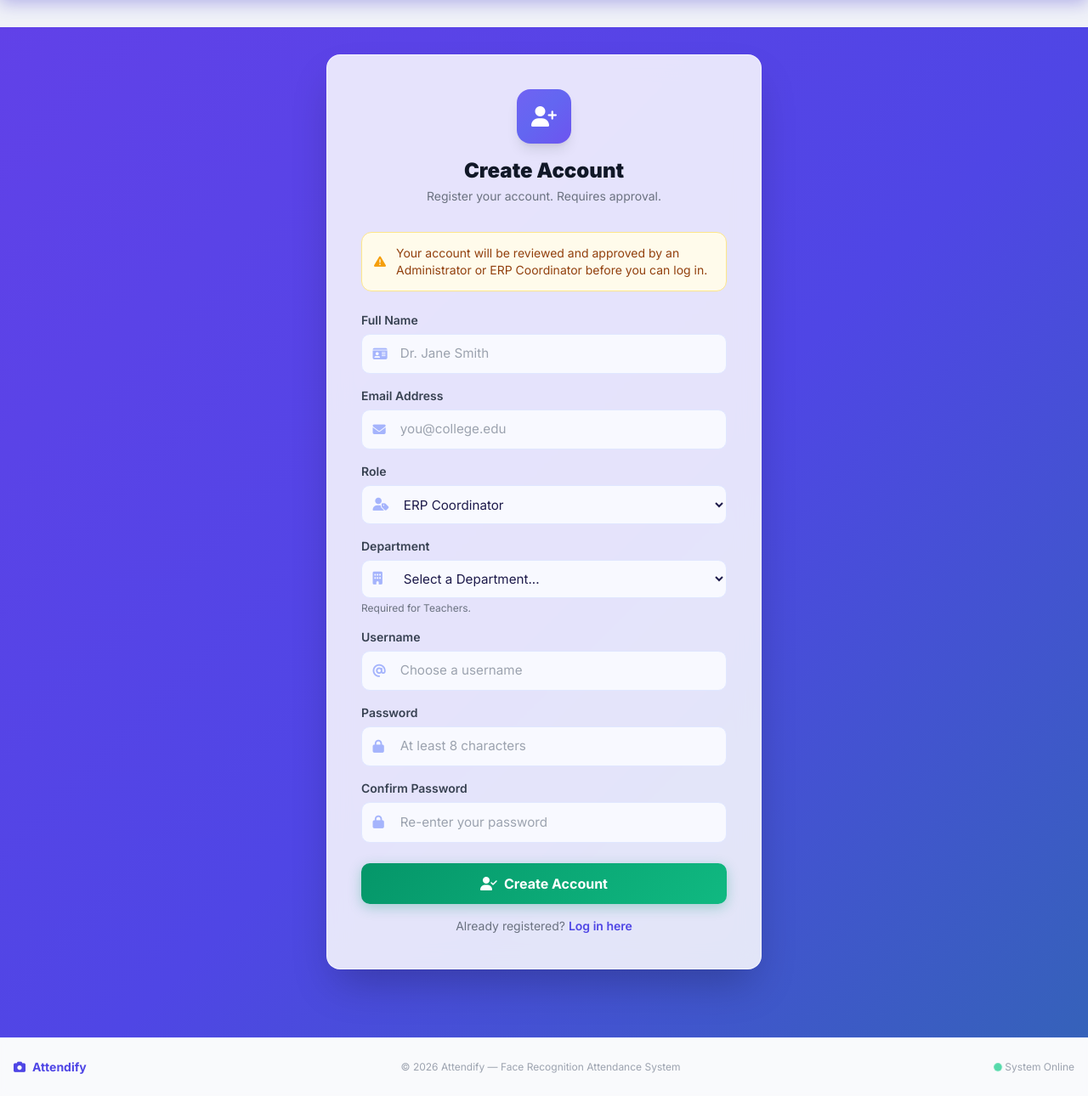
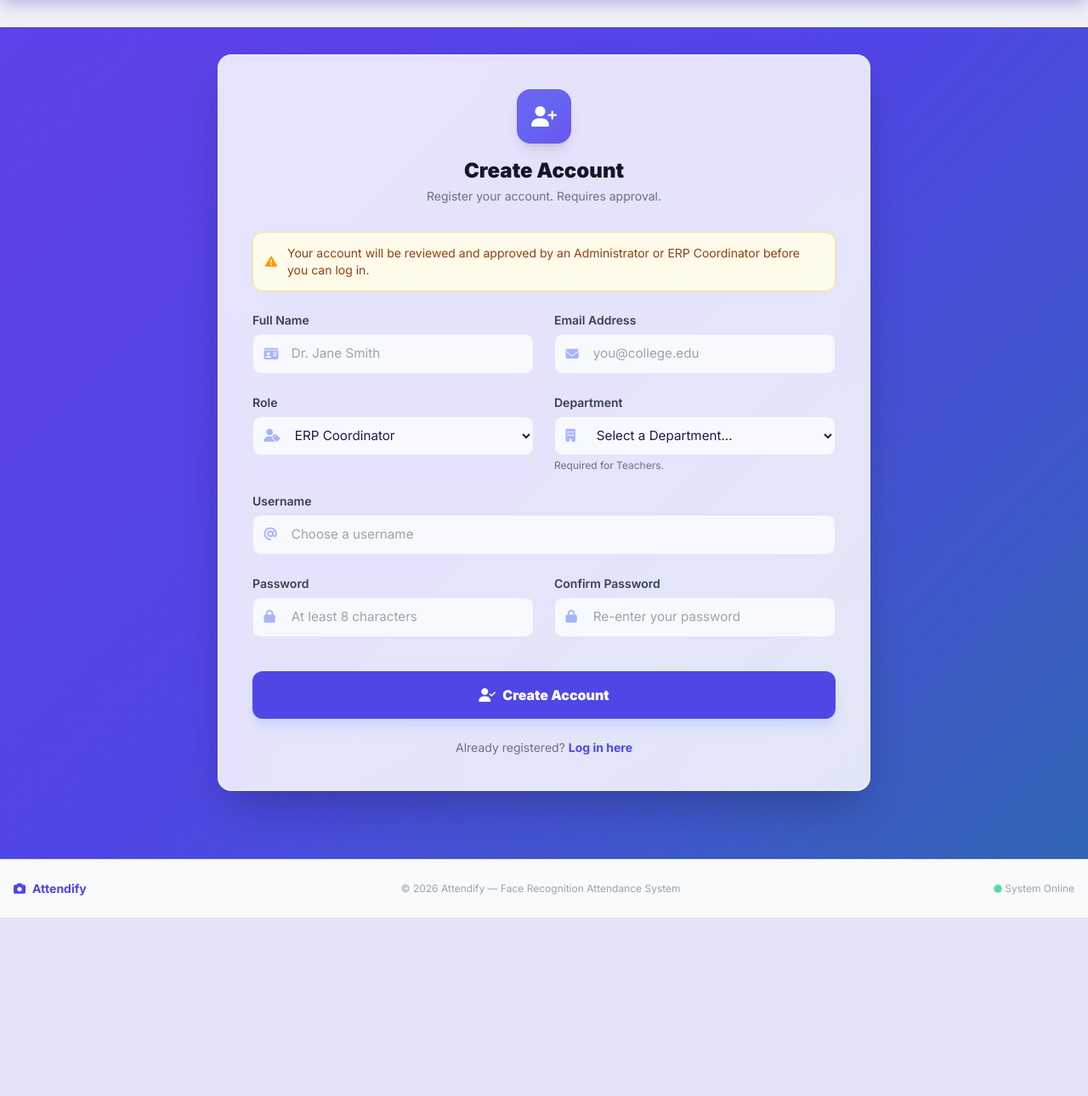
Before and after one commit to suy-og10/Attendify, a Flask app: template frontend/templates/register.html in a window 1280 px wide. Shown: the part 60-1350 px from the top of the page at 85% size. After the commit the page ends 1140 px from the top, so only its background shows below. Run offline with Flask 2, Linux system fonts and the light colour scheme; the template is opened without the code that fills it, so the values that code supplies are empty; parts of the project's set-up code (start-up, migrations or seed data) failed here and were passed over; some libraries are stand-ins or nearby versions.

Commit message:
add schedule page, register n teacher dashboard ui changes

```diff
--- a/backend/teacher/routes.py
+++ b/backend/teacher/routes.py
@@ -60,8 +60,14 @@ def add_schedule():
     teacher_id = session.get('user_id')
     teacher_dept_id = g.user.get('dept_id')
 
-    # Fetch subjects from the Teacher's department
-    subjects = query_db("SELECT subject_id, subject_name, subject_code FROM subjects WHERE dept_id = %s AND is_active = TRUE ORDER BY subject_code", (teacher_dept_id,))
+    # Fetch subjects that this specific teacher is assigned to
+    subjects = query_db("""
+        SELECT DISTINCT s.subject_id, s.subject_name, s.subject_code
+        FROM subjects s
+        JOIN class_schedules cs ON s.subject_id = cs.subject_id
+        WHERE cs.teacher_id = %s AND s.is_active = TRUE
+        ORDER BY s.subject_code
+    """, (teacher_id,))
     days = ['Monday', 'Tuesday', 'Wednesday', 'Thursday', 'Friday', 'Saturday', 'Sunday']
 
     from datetime import datetime
--- a/frontend/templates/register.html
+++ b/frontend/templates/register.html
@@ -21,7 +21,7 @@
 {% block content %}
 <div class="login-bg"></div>
 <div class="flex items-center justify-center min-h-[calc(100vh-100px)] py-8">
-    <div class="w-full max-w-lg glass-card rounded-2xl shadow-2xl p-10" style="animation: fadeInUp 0.5s ease both;">
+<div class="w-full max-w-3xl glass-card rounded-2xl shadow-2xl p-10" style="animation: fadeInUp 0.5s ease both;">
 
         <!-- Header -->
         <div class="text-center mb-8">
@@ -40,7 +40,8 @@
             <span>Your account will be reviewed and approved by an Administrator or ERP Coordinator before you can log in.</span>
         </div>
 
-        <form method="POST" class="space-y-4">
+        <form method="POST" class="space-y-6">
+            <div class="grid grid-cols-1 md:grid-cols-2 gap-6">
                 <!-- Full Name -->
                 <div>
                     <label for="full_name" class="block text-sm font-semibold text-gray-700 mb-1.5">Full Name</label>
@@ -84,7 +85,7 @@
                     <p class="text-xs text-gray-500 mt-1">Required for Teachers.</p>
                 </div>
                 <!-- Username -->
-            <div>
+                <div class="md:col-span-2">
                     <label for="username" class="block text-sm font-semibold text-gray-700 mb-1.5">Username</label>
                     <div class="input-wrapper">
                         <i class="fa-solid fa-at input-icon"></i>
@@ -103,25 +104,24 @@
                 </div>
                 <!-- Confirm Password -->
                 <div>
-                <label for="confirm_password" class="block text-sm font-semibold text-gray-700 mb-1.5">Confirm
-                    Password</label>
+                    <label for="confirm_password" class="block text-sm font-semibold text-gray-700 mb-1.5">Confirm Password</label>
                     <div class="input-wrapper">
                         <i class="fa-solid fa-lock input-icon"></i>
                         <input type="password" id="confirm_password" name="confirm_password" required class="input-field"
                             placeholder="Re-enter your password">
                     </div>
                 </div>
+            </div>
 
-            <div class="pt-2">
-                <button type="submit" class="btn-success w-full py-3 text-base">
-                    <i class="fa-solid fa-user-check mr-2"></i>Create Account
+            <div class="pt-4">
+                <button type="submit" class="w-full bg-indigo-600 hover:bg-indigo-700 text-white font-black py-4 rounded-xl shadow-lg shadow-indigo-200 transition-all hover:-translate-y-0.5 text-base flex items-center justify-center gap-2">
+                    <i class="fa-solid fa-user-check"></i> Create Account
                 </button>
             </div>
 
-            <p class="text-center text-sm text-gray-500 mt-2">
+            <p class="text-center text-sm text-gray-500 mt-4">
                 Already registered?
-                <a href="{{ url_for('auth.login') }}" class="text-indigo-600 hover:text-indigo-800 font-semibold">Log in
-                    here</a>
+                <a href="{{ url_for('auth.login') }}" class="text-indigo-600 hover:text-indigo-800 font-bold transition-colors">Log in here</a>
             </p>
         </form>
     </div>
--- a/frontend/templates/teacher/dashboard.html
+++ b/frontend/templates/teacher/dashboard.html
@@ -18,7 +18,7 @@
 </div>
 
 <!-- Action Cards -->
-<div class="grid grid-cols-1 md:grid-cols-3 gap-5 mb-7">
+<div class="grid grid-cols-1 md:grid-cols-2 lg:grid-cols-4 gap-5 mb-7">
     <a href="{{ url_for('teacher.select_session') }}"
         class="section-card p-7 card-hover flex flex-col items-start gap-4 relative overflow-hidden group">
         <div class="absolute inset-0 grad-primary opacity-0 group-hover:opacity-5 transition-opacity"></div>
```
Also changed, not shown: frontend/templates/teacher/add_schedule.html (+8 -4 lines). Lines whose indentation alone changed are shown as unchanged.
